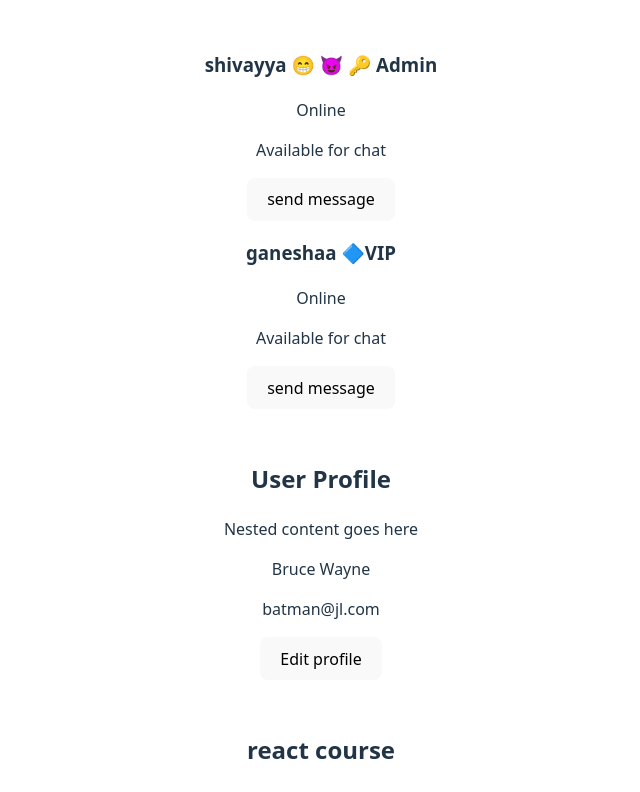
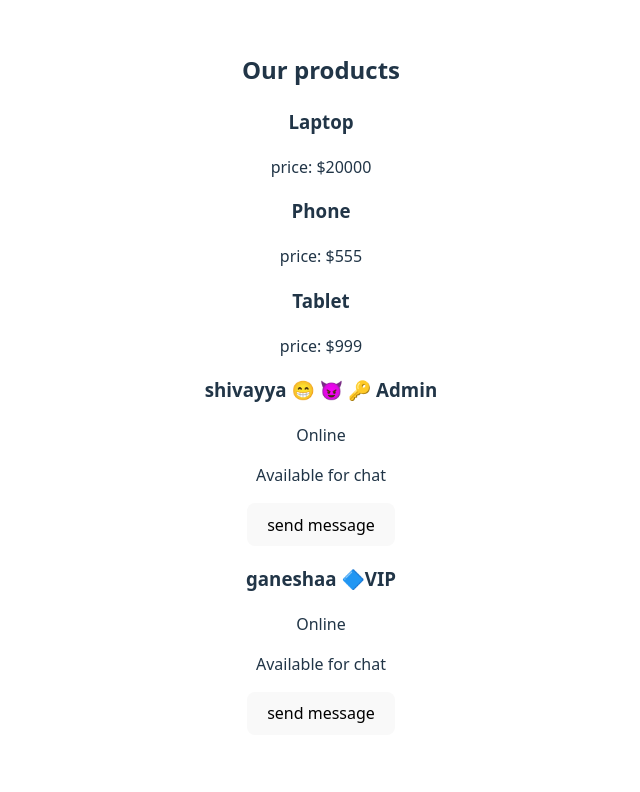
Before and after one commit to anubapatla/My-First-React-App, a React (Vite) app: page / in a window 1280 px wide. Shown: the top 792 px of the page, without its empty margins (319-959 px from the left). Built offline with nearby package versions, Linux system fonts and the light colour scheme.

Commit message:
created productlist component and display product list in general method

```diff
--- a/src/App.jsx
+++ b/src/App.jsx
@@ -11,7 +11,7 @@ import { CardWrapper } from './CardWrapper';
 import './App.css'
 import { UserCard } from './UserCard';
 import { UserDeails } from './UserDetails';
-
+import { ProductList } from './ProductList';
 
 function Save(){
  return<h3>save this</h3>
@@ -22,6 +22,7 @@ function App() {
 
   return (
     <div>
+      <ProductList/>
       <UserDeails name="shivayya" isOnline={true}
       isPremium={true} isNewUser={true} role ="admin" />
        <UserDeails name="ganeshaa" isOnline={true}
--- /dev/null
+++ b/src/ProductList.jsx
@@ -0,0 +1,14 @@
+export const ProductList =()=>
+{
+    return(
+        <div>
+            <h2> Our products </h2>
+            <div> <h3> Laptop</h3>
+            <p> price: $20000</p></div>
+            <div> <h3> Phone</h3>
+            <p> price: $555</p></div>
+            <div> <h3> Tablet</h3>
+            <p> price: $999</p></div>
+        </div>
+    )
+}
```
